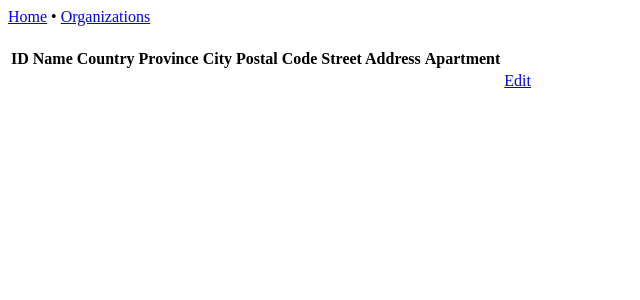
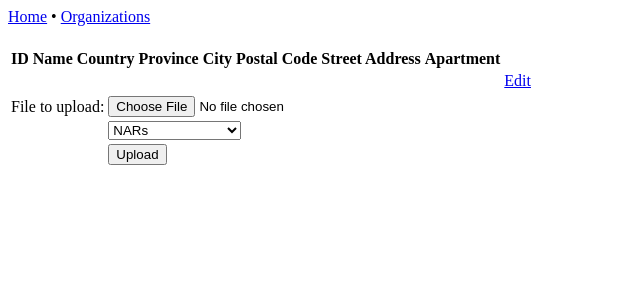
Before and after one commit to omarchehab98/CSCC01-Team6, a Spring app: page /organizations/read-single in a window 1280 px wide. Shown: the top 300 px of the page, without its empty margins (0-640 px from the left). Run offline with Thymeleaf, Linux system fonts and the light colour scheme; the template is opened without the code that fills it, so the values that code supplies are empty.

Commit message:
added form submission for read-single.html for data entry

```diff
--- a/src/main/resources/templates/organizations/read-single.html
+++ b/src/main/resources/templates/organizations/read-single.html
@@ -51,6 +51,32 @@
       </tr>
     </tbody>
   </table>
+
+  <div>
+		<form method="POST" enctype="multipart/form-data" action = "#" th:action="@{/templates}">
+			<table>
+        <tr><td>File to upload:</td><td><input type="file" name="file" /></td></tr>
+
+        <tr><td></td><td><select name="templateType">
+          <option value="nars" selected>NARs</option>
+          <option value="clientProfile">Client Profile</option>
+          <option value="employment">Employment</option>
+          <option value="languageTraining">Language Training</option>
+        </select></td></tr>
+
+        <tr><td></td><td><input type="submit" value="Upload" /></td></tr>
+			</table>
+		</form>
+  </div>
+
+  <div>
+		<ul>
+			<li th:each="file : ${files}">
+				<a th:href="${file}" th:text="${file}" />
+			</li>
+		</ul>
+	</div>
+
 </body>
 
 </html>
```
